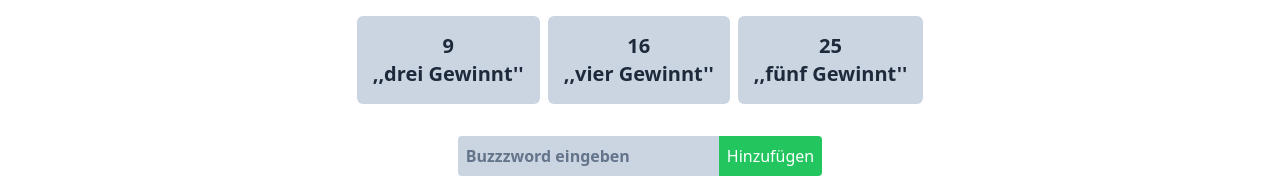
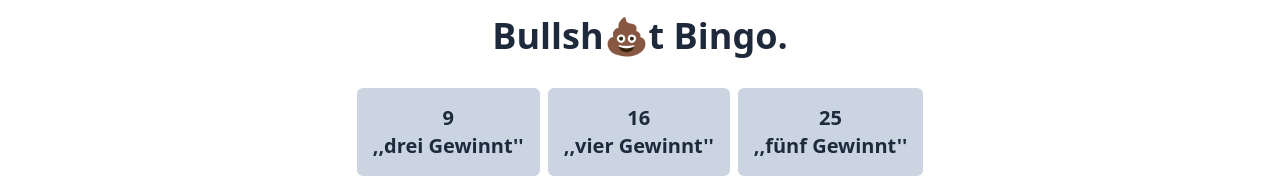
Before and after one commit to Niklas003/Bullshit-Bingo, a Nuxt app: page / in a window 1280 px wide. Shown: the top 178 px of the page. Built offline with nearby package versions, Linux system fonts and the light colour scheme; no server answers.

Commit message:
feat: added and hero

```diff
--- a/app.vue
+++ b/app.vue
@@ -3,3 +3,13 @@
     <NuxtPage />
   </div>
 </template>
+<script setup lang="ts">
+useHead({
+  title: "Bullsh💩t Bingo - Game für Uni, Arbeit, Schule",
+  meta: [{ name: "description", content: "Bullshit Bingo für die Uni, Schule oder Arbeit" }],
+  bodyAttrs: {
+    class: "test",
+  },
+  script: [{ innerHTML: "console.log('Hello world')" }],
+});
+</script>
--- /dev/null
+++ b/components/titleHero.vue
@@ -0,0 +1,9 @@
+<template>
+  <div>
+    <h1 class="font-black text-4xl text-slate-800 mb-8 mt-4 text-center">Bullsh💩t Bingo.</h1>
+  </div>
+</template>
+
+<script lang="ts" setup></script>
+
+<style></style>
--- a/pages/index.vue
+++ b/pages/index.vue
@@ -1,5 +1,6 @@
 <template>
   <div>
+    <titleHero />
     <div class="flex flex-col items-center my-4 space-y-8">
       <sizeInput @inputSize="(size:number) => gameSize = size" />
       <wordInput @inputWord="handleWord" />
```
